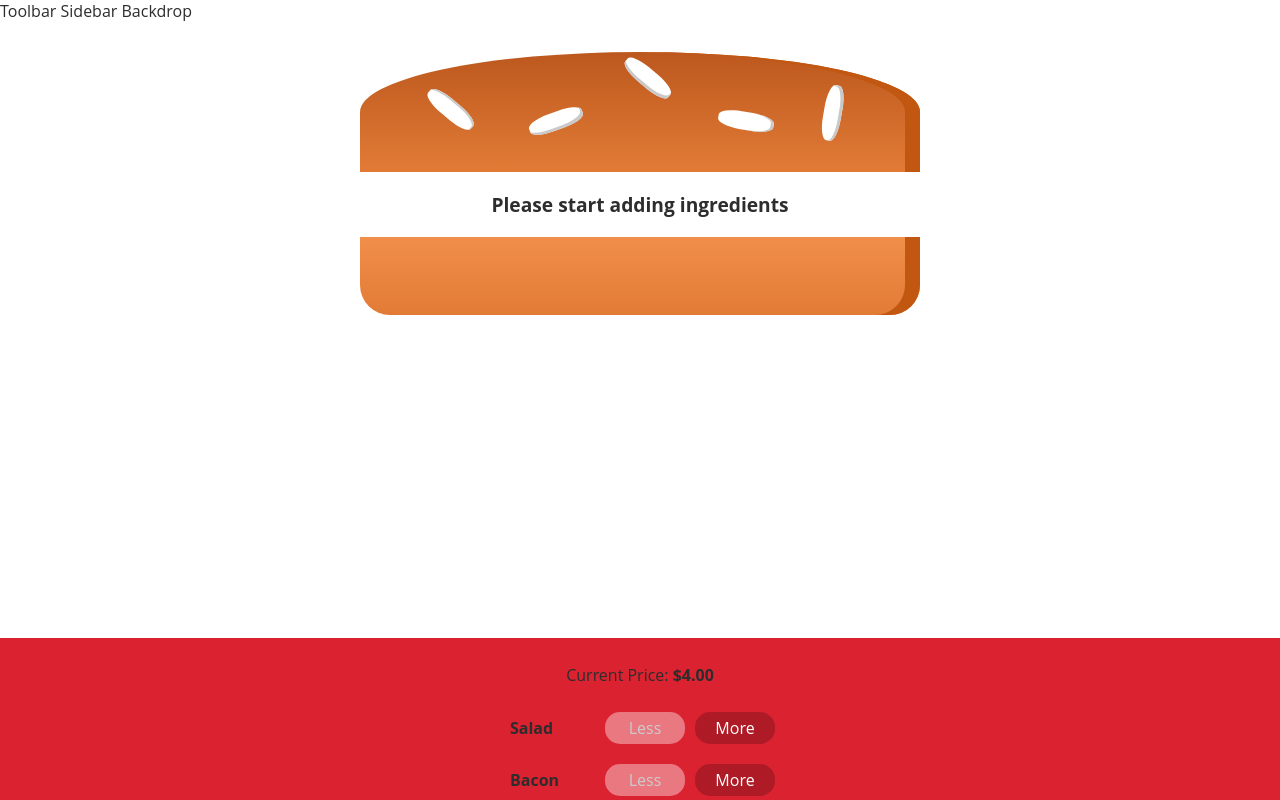
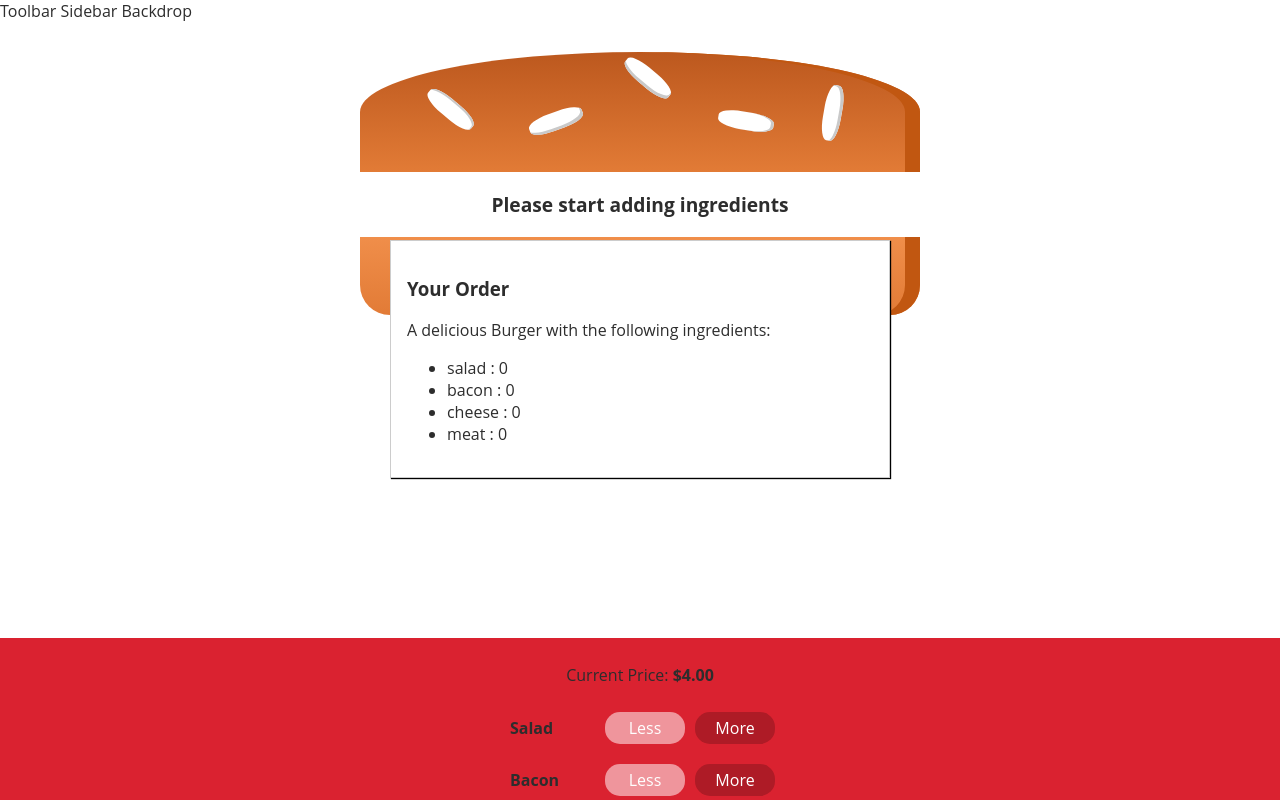
Before and after one commit to mevingmonson/react-burger-builder, a React (Create React App) app: page / in a window 1280 px wide. Shown: the top 800 px of the page. Built offline with nearby package versions, Linux system fonts and the light colour scheme; the HTML template or start-up script is replaced by a standard one.

Commit message:
order summary modal

```diff
--- a/src/components/Burger/BuildControls/BuildControl/BuildControl.module.css
+++ b/src/components/Burger/BuildControls/BuildControl/BuildControl.module.css
@@ -19,9 +19,9 @@
 }
 
 .BuildControl button:disabled {
-    background-color: #ea7881;
+    background-color: #ef959c;
     border: 0pxy;
-    color: #ccc;
+    /* color: #fadfe1; */
     cursor: default;
     transition: background-color 0.2s;
 }
@@ -37,7 +37,7 @@
 }
 
 .BuildControl .Less {
-    background-color: #e03d4a;
+    background-color: #e55b65;
     color: white;
 }
 
@@ -47,7 +47,7 @@
 }
 
 .BuildControl .Less:hover, .BuildControl .Less:active {
-    background-color: #e55b65;
+    background-color: #ea7881;
     color: white;
 }
 
--- /dev/null
+++ b/src/components/Burger/OrderSummary/OrderSummary.js
@@ -0,0 +1,24 @@
+import React from 'react';
+
+import Aux from '../../../hoc/auxilary'
+
+const OrderSummary = (props) => {
+    const IngredientSummary = Object.keys(props.ingredients)
+        .map((igKey) => {
+            return <li key={igKey}>
+                <span>{igKey} : </span>{props.ingredients[igKey]}
+            </li>;
+        });
+    return (
+        <Aux>
+            <h3>Your Order</h3>
+            <p>A delicious Burger with the following ingredients:</p>
+            <ul>
+                {IngredientSummary}
+            </ul>
+        </Aux>
+    )
+
+}
+
+export default OrderSummary
--- /dev/null
+++ b/src/components/UI/Modal/Modal.js
@@ -0,0 +1,11 @@
+import React from 'react';
+
+import classes from './Modal.module.css';
+
+const Modal = (props) => (
+    <div className={classes.Modal}>
+        {props.children}
+    </div>
+)
+
+export default Modal;
--- /dev/null
+++ b/src/components/UI/Modal/Modal.module.css
@@ -0,0 +1,20 @@
+.Modal {
+    position: fixed;
+    z-index: 500;
+    background-color: white;
+    width: 70%;
+    border: 1px solid #ccc;
+    box-shadow: 1px 1px 1px black;
+    padding: 16px;
+    left: 15%;
+    top: 30%;
+    box-sizing: border-box;
+    transition: all 0.3s ease-out;
+}
+
+@media (min-width: 600px) {
+    .Modal {
+        width: 500px;
+        left: calc(50% - 250px);
+    }
+}
--- a/src/containers/BurgerBuilder/BurgerBuilder.js
+++ b/src/containers/BurgerBuilder/BurgerBuilder.js
@@ -3,6 +3,9 @@
 import Aux from '../../hoc/auxilary';
 import Burger from '../../components/Burger/Burger';
 import BuildControls from '../../components/Burger/BuildControls/BuildControls';
+import Modal from '../../components/UI/Modal/Modal';
+import OrderSummary from '../../components/Burger/OrderSummary/OrderSummary';
+
 
 const INGREDIENT_PRICES = {
     salad: 0.5,
@@ -78,6 +81,9 @@
         console.log(this.state)
         return (
             <Aux>
+                <Modal>
+                    <OrderSummary ingredients={this.state.ingredients} />
+                </Modal>
                 <Burger ingredients={this.state.ingredients} />
                 <BuildControls
                     addIngredient={this.addIngredientHandler}
--- a/src/hoc/auxilary.js
+++ b/src/hoc/auxilary.js
@@ -1,3 +1,3 @@
-const aux = (props) => props.children;
+const Aux = (props) => props.children;
 
-export default aux;
+export default Aux;
```
Also changed, not shown: src/components/UI/Backdrop/Backdrop.js (added).
